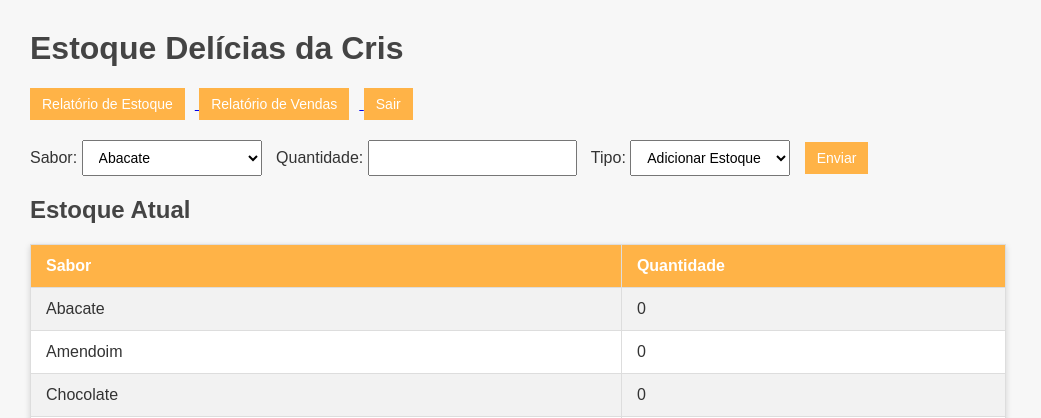
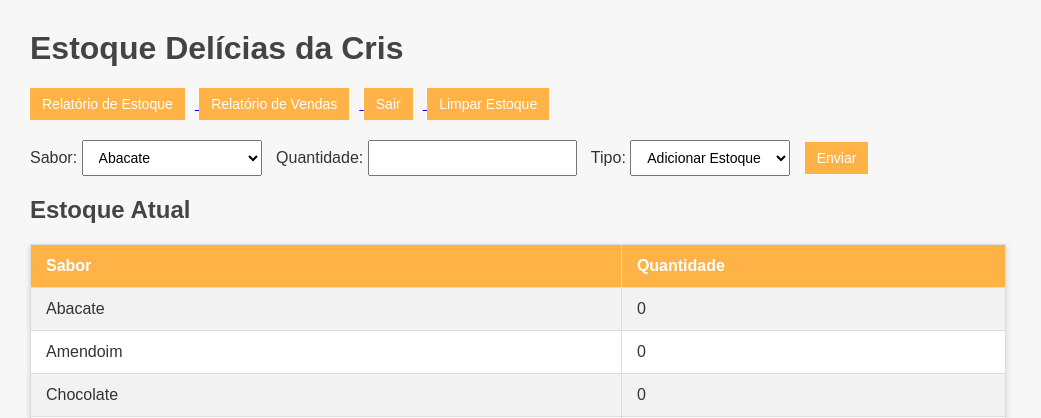
Before and after one commit to claramuchinelli/estoque-delicias-dacris, a Flask app: page /estoque in a window 1280 px wide. Shown: the top 418 px of the page, without its empty margins (0-1041 px from the left). Run offline with Flask 3, Linux system fonts and the light colour scheme; the visitor is signed in with stand-in values (Sample User, id 1); data comes from the database, SQL or seed files in the repository.

Commit message:
Update estoque.html

```diff
--- a/templates/estoque.html
+++ b/templates/estoque.html
@@ -57,11 +57,20 @@
             margin-right: 10px;
         }
     </style>
+
+    <script>
+        // Confirmação antes de limpar todo o estoque
+        function confirmarLimpar() {
+            if (confirm("Tem certeza que deseja apagar todo o estoque? Essa ação NÃO tem volta!")) {
+                window.location.href = "/limpar_estoque";
+            }
+        }
+    </script>
 </head>
 <body>
     <h1>Estoque Delícias da Cris</h1>
 
-    <!-- Botões de Relatório -->
+    <!-- Botões de Relatório, Logout e Limpar Estoque -->
     <div class="botoes-relatorio">
         <a href="/relatorio/estoque" target="_blank">
             <button>Relatório de Estoque</button>
@@ -72,6 +81,7 @@
         <a href="/logout">
             <button>Sair</button>
         </a>
+        <button onclick="confirmarLimpar()">Limpar Estoque</button>
     </div>
 
     <!-- Formulário de Adicionar/Remover/Vender -->
@@ -90,6 +100,7 @@
         <select name="tipo">
             <option value="adicionar">Adicionar Estoque</option>
             <option value="venda">Registrar Venda</option>
+            <option value="remover">Remover Estoque</option>
         </select>
 
         <button type="submit">Enviar</button>
```
